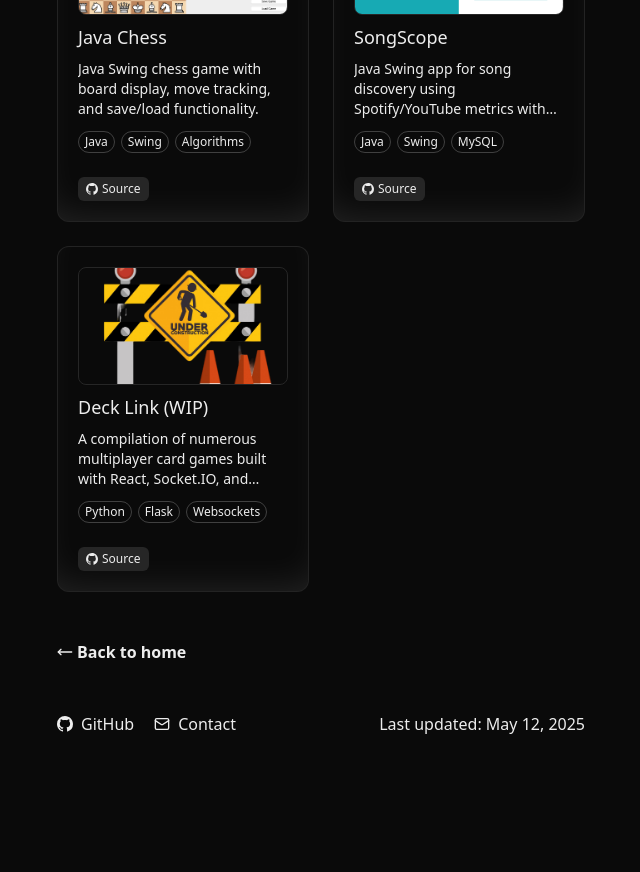
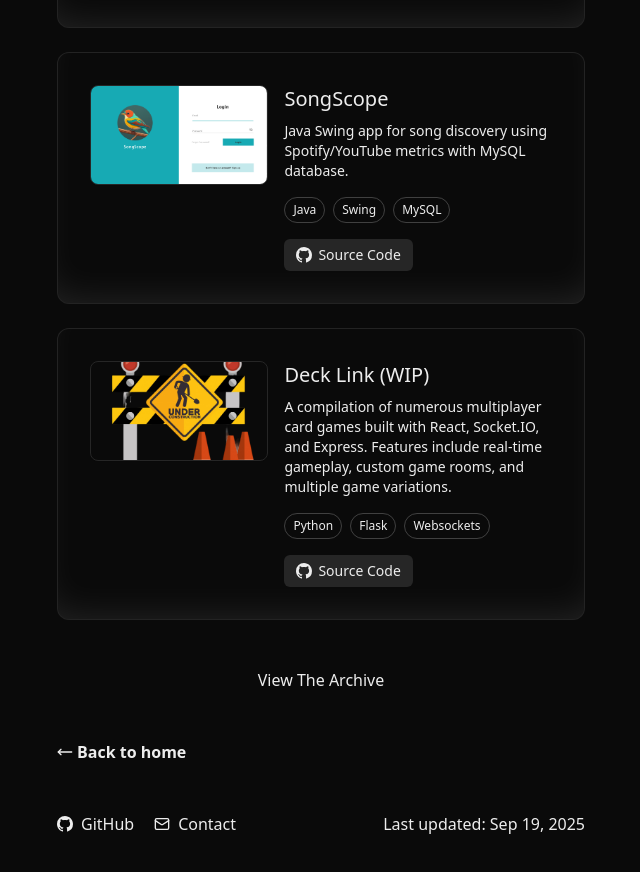
Before and after one commit to CLewi1/Portfolio-V2, a Next.js app: page /projects in a window 1280 px wide. Shown: the part 1100-1972 px from the top of the page, without its empty margins (319-959 px from the left). Before the commit the page ends 1876 px from the top, so only its background shows below. Built offline with nearby package versions, Linux system fonts and the light colour scheme.

Commit message:
fix: remove featured property from projects and update project listing

```diff
--- a/src/app/projects/page.tsx
+++ b/src/app/projects/page.tsx
@@ -15,7 +15,6 @@
   githubUrl: string;
   liveUrl?: string;
   tags: string[];
-  featured: boolean;
 }
 
 export default function ProjectsPage() {
@@ -27,7 +26,6 @@
       githubUrl: "https://github.com/Brogs360/NFL-Play-by-Play",
       liveUrl: undefined,
       tags: ["C#", "Blazor", "OpenAI", "API"],
-      featured: true
     },
     {
       title: "Personal Site",
@@ -36,7 +34,6 @@
       githubUrl: "https://github.com/CLewi1/Portfolio-V2",
       liveUrl: "https://clewi.vercel.app/",
       tags: ["Next.js", "TypeScript", "TailwindCSS"],
-      featured: true
     },
     {
       title: "Java Chess",
@@ -45,7 +42,6 @@
       githubUrl: "https://github.com/CLewi1/JavaChess",
       liveUrl: undefined,
       tags: ["Java", "Swing", "Algorithms"],
-      featured: false
     },
     {
       title: "SongScope",
@@ -54,7 +50,6 @@
       githubUrl: "https://github.com/wilman2019/SongScope",
       liveUrl: undefined,
       tags: ["Java", "Swing", "MySQL"],
-      featured: false
     },
     {
       title: "Deck Link (WIP)",
@@ -63,13 +58,8 @@
       githubUrl: "https://github.com/CLewi1/CS460-Project",
       liveUrl: undefined,
       tags: ["Python", "Flask", "Websockets"],
-      featured: false
     },
   ];
-
-
-  const featuredProjects = projects.filter(project => project.featured);
-  const otherProjects = projects.filter(project => !project.featured);
 
   return (
     <main className="relative mx-auto mt-6 max-w-xl px-6">
@@ -86,14 +76,11 @@
           </p>
         </div>
 
-        {/* Featured Projects */}
+        {/* Projects List */}
         <div className="my-8">
-          <div className="mb-3 w-fit rounded-md border border-neutral-200 dark:border-neutral-800 bg-neutral-100 dark:bg-neutral-800 px-1.5 py-1 text-xs">
-            <p className="text-neutral-500 dark:text-neutral-400">Featured projects</p>
-          </div>
 
           <div className="grid grid-cols-1 gap-6 mb-12">
-            {featuredProjects.map((project, index) => (
+            {projects.map((project, index) => (
               <div key={index} className="size-full overflow-hidden rounded-xl border border-neutral-200 bg-background p-8 shadow-2xs transition-all duration-300 hover:bg-neutral-800/[0.03] dark:hover:bg-neutral-800/30 [box-shadow:0_0_0_1px_rgba(0,0,0,.03),0_2px_4px_rgba(0,0,0,.05),0_12px_24px_rgba(0,0,0,.05)] dark:[border:1px_solid_rgba(255,255,255,.1)] dark:[box-shadow:0_-20px_40px_-20px_#ffffff1f_inset]">
                 <div className="flex flex-col md:flex-row gap-4">
                   <div className="w-full md:w-2/5">
@@ -157,78 +144,16 @@
               </div>
             ))}
           </div>
+        </div>
 
-          {/* Other Projects */}
-          {otherProjects.length > 0 && (
-            <>
-              <div className="mb-3 w-fit rounded-md border border-neutral-200 dark:border-neutral-800 bg-neutral-100 dark:bg-neutral-800 px-1.5 py-1 text-xs">
-                <p className="text-neutral-500 dark:text-neutral-400">More projects</p>
-              </div>
+        {/* Archive Link */}
+        <div className="flex justify-center">
+          <Link className="link-underline max-w-fit" href="/archive">
+            View The Archive
+          </Link>
+        </div>
 
-              <div className="grid grid-cols-1 sm:grid-cols-2 gap-6">
-                {otherProjects.map((project, index) => (
-                  <div key={index} className="size-full overflow-hidden rounded-xl border border-neutral-200 bg-background p-5 shadow-2xs transition-all duration-300 hover:bg-neutral-800/[0.03] dark:hover:bg-neutral-800/30 [box-shadow:0_0_0_1px_rgba(0,0,0,.03),0_2px_4px_rgba(0,0,0,.05),0_12px_24px_rgba(0,0,0,.05)] dark:[border:1px_solid_rgba(255,255,255,.1)] dark:[box-shadow:0_-20px_40px_-20px_#ffffff1f_inset]">
-                    <div className="flex flex-col">
-                      <div className="relative aspect-video w-full">
-                        <Image
-                          alt={`${project.title} Image`}
-                          src={project.image}
-                          className="rounded-lg shadow-2xs dark:hidden"
-                          layout="fill"
-                          objectFit="cover"
-                        />
-                        <Image
-                          alt={`${project.title} Image`}
-                          src={project.image}
-                          className="hidden rounded-lg border border-neutral-800 shadow-2xs dark:block"
-                          layout="fill"
-                          objectFit="cover"
-                        />
-                      </div>
-                      <div className="mt-2 font-medium text-lg">{project.title}</div>
-                      <div className="mt-2 line-clamp-3 text-sm">{project.description}</div>
-                      <div className="mt-3 flex flex-wrap gap-1.5 mb-3">
-                        {project.tags.slice(0, 4).map((tag, idx) => (
-                          <span key={idx} className="text-xs px-1.5 py-0.5 rounded-full border border-neutral-200 dark:border-neutral-700">
-                            {tag}
-                          </span>
-                        ))}
-                      </div>
-                      <div className="flex gap-2 mt-3">
-                        <a
-                          href={project.githubUrl}
-                          target="_blank"
-                          rel="noopener noreferrer"
-                          className="flex items-center text-xs font-medium px-2 py-1 rounded-md bg-neutral-100 dark:bg-neutral-800 hover:bg-neutral-200 dark:hover:bg-neutral-700 transition-colors"
-                        >
-                          <svg width="16" height="16" viewBox="0 0 16 16" xmlns="http://www.w3.org/2000/svg" fill="currentColor" className="size-3 mr-1">
-                            <path fillRule="evenodd" clipRule="evenodd" d="M7.976 0A7.977 7.977 0 0 0 0 7.976c0 3.522 2.3 6.507 5.431 7.584.392.049.538-.196.538-.392v-1.37c-2.201.49-2.69-1.076-2.69-1.076-.343-.93-.881-1.175-.881-1.175-.734-.489.048-.489.048-.489.783.049 1.224.832 1.224.832.734 1.223 1.859.88 2.3.685.048-.538.293-.88.489-1.076-1.762-.196-3.621-.881-3.621-3.964 0-.88.293-1.566.832-2.153-.05-.147-.343-.978.098-2.055 0 0 .685-.196 2.201.832.636-.196 1.322-.245 2.007-.245s1.37.098 2.006.245c1.517-1.027 2.202-.832 2.202-.832.44 1.077.146 1.908.097 2.104a3.16 3.16 0 0 1 .832 2.153c0 3.083-1.86 3.719-3.62 3.915.293.244.538.733.538 1.467v2.202c0 .196.146.44.538.392A7.984 7.984 0 0 0 16 7.976C15.951 3.572 12.38 0 7.976 0z"></path>
-                          </svg>
-                          Source
-                        </a>
-                        {project.liveUrl && (
-                          <a
-                            href={project.liveUrl}
-                            target="_blank"
-                            rel="noopener noreferrer"
-                            className="flex items-center text-xs font-medium px-2 py-1 rounded-md bg-neutral-100 dark:bg-neutral-800 hover:bg-neutral-200 dark:hover:bg-neutral-700 transition-colors"
-                          >
-                            <svg xmlns="http://www.w3.org/2000/svg" width="24" height="24" viewBox="0 0 24 24" fill="none" stroke="currentColor" strokeWidth="2" strokeLinecap="round" strokeLinejoin="round" className="size-3 mr-1">
-                              <path d="M18 13v6a2 2 0 0 1-2 2H5a2 2 0 0 1-2-2V8a2 2 0 0 1 2-2h6"></path>
-                              <polyline points="15 3 21 3 21 9"></polyline>
-                              <line x1="10" y1="14" x2="21" y2="3"></line>
-                            </svg>
-                            Demo
-                          </a>
-                        )}
-                      </div>
-                    </div>
-                  </div>
-                ))}
-              </div>
-            </>
-          )}
-        </div>
+
 
         {/* Back Home link */}
         <div className="my-12">
@@ -263,8 +188,8 @@
           </li>
         </ul>
         <p className="text-muted-foreground">Last updated:&nbsp;
-          <span className="hidden sm:inline">May 12, 2025</span>
-          <span className="sm:hidden">05/12/2025</span>
+          <span className="hidden sm:inline">Sep 19, 2025</span>
+          <span className="sm:hidden">09/19/2025</span>
         </p>
       </footer>
     </main>
--- a/src/components/ui/Navbar.tsx
+++ b/src/components/ui/Navbar.tsx
@@ -20,7 +20,7 @@
             <div className="flex items-center">
                 <div className="relative mx-auto flex w-fit flex-col items-center rounded-md">
                     <div className="relative flex w-full justify-center overflow-hidden">
-                        <a className="group flex h-8 items-center rounded-md px-2 py-0.5 text-center text-md text-muted-foreground hover:text-primary/80" href="/projects">
+                        <Link className="group flex h-8 items-center rounded-md px-2 py-0.5 text-center text-md text-muted-foreground hover:text-primary/80" href="/projects">
                             <svg
                                 xmlns="http://www.w3.org/2000/svg"
                                 viewBox="0 0 512 512"
@@ -30,7 +30,7 @@
                                 <path xmlns="http://www.w3.org/2000/svg" d="M448 96H272L226.746 50.746C214.742 38.742 198.465 32 181.49 32H64C28.654 32 0 60.654 0 96V416C0 451.346 28.654 480 64 480H448C483.346 480 512 451.346 512 416V160C512 124.654 483.346 96 448 96ZM480 416C480 433.645 465.645 448 448 448H64C46.355 448 32 433.645 32 416V96C32 78.355 46.355 64 64 64H181.49C190.039 64 198.074 67.328 204.117 73.375L249.373 118.627L258.746 128H448C465.645 128 480 142.355 480 160V416Z"/>
                             </svg>
                             <span className="ml-1 max-w-xs sm:max-w-0 overflow-hidden whitespace-nowrap opacity-100 sm:opacity-0 transition-all duration-400 ease-in-out group-hover:ml-1 sm:group-hover:max-w-xs sm:group-hover:opacity-100">Projects</span>
-                        </a>
+                        </Link>
                         <a className="group flex h-8 items-center rounded-md px-2 py-0.5 text-center text-md text-muted-foreground hover:text-primary/80" href="/resume.pdf" target="_blank" rel="noopener noreferrer">
                             <svg
                                 xmlns="http://www.w3.org/2000/svg"
```
